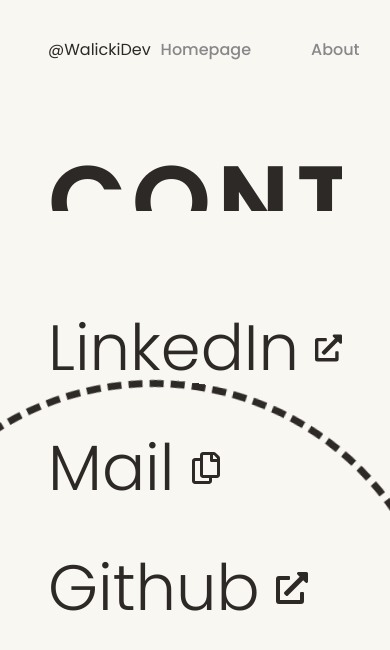
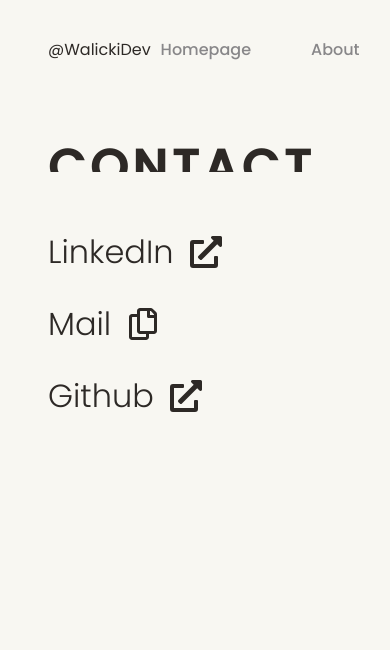
Before and after one commit to OmegaCreations/walicki-dev, a Next.js app: page /contact in a window 390 px wide. Shown: the top 650 px of the page. Built offline with nearby package versions, Linux system fonts and the light colour scheme.

Commit message:
Fix - make contact page responsive for mobile

```diff
--- a/src/app/contact/contact.module.css
+++ b/src/app/contact/contact.module.css
@@ -15,7 +15,6 @@
   align-items: center;
   gap: 16px;
 
-  font-size: 4em;
   font-weight: 300;
   font-style: normal;
 
--- a/src/app/contact/page.tsx
+++ b/src/app/contact/page.tsx
@@ -38,23 +38,26 @@
     <div
       className={` ${style.contact} flex flex-col justify-center gap-6 mt-8 overflow-hidden`}
     >
-      <h1 className="text-[6em] relative font-black tracking-widest">
+      <h1 className="text-[3em] sm:text-[6em] relative font-black tracking-widest">
         CONTACT
       </h1>
       {/* Socials container */}
       <div className="container flex flex-col gap-6">
         <a
           href="https://www.linkedin.com/in/maksymilian-walicki/"
-          className={style.contactBox}
+          className={`text-[2em] sm:text-[4em] ${style.contactBox}`}
         >
           LinkedIn <FaExternalLinkAlt />
         </a>
-        <a onClick={getMail} className={style.contactBox}>
+        <a
+          onClick={getMail}
+          className={`text-[2em] sm:text-[4em] ${style.contactBox}`}
+        >
           Mail <FaRegCopy />
         </a>
         <a
           href="https://github.com/OmegaCreations"
-          className={style.contactBox}
+          className={`text-[2em] sm:text-[4em] ${style.contactBox}`}
         >
           Github <FaExternalLinkAlt />
         </a>
--- a/src/components/circleBg/CircleBg.tsx
+++ b/src/components/circleBg/CircleBg.tsx
@@ -2,7 +2,7 @@
 // CircleBg
 const CircleBg: React.FC = () => {
   return (
-    <div className={style.circleBox}>
+    <div className={`hidden md:block ${style.circleBox}`}>
       <div className={style.circleBg}></div>
     </div>
   );
--- a/src/components/circleBg/circlebg.module.css
+++ b/src/components/circleBg/circlebg.module.css
@@ -5,6 +5,8 @@
   bottom: 0;
   width: 100vw;
   height: 50vh;
+
+  pointer-events: none;
 }
 
 .circleBg {
```
